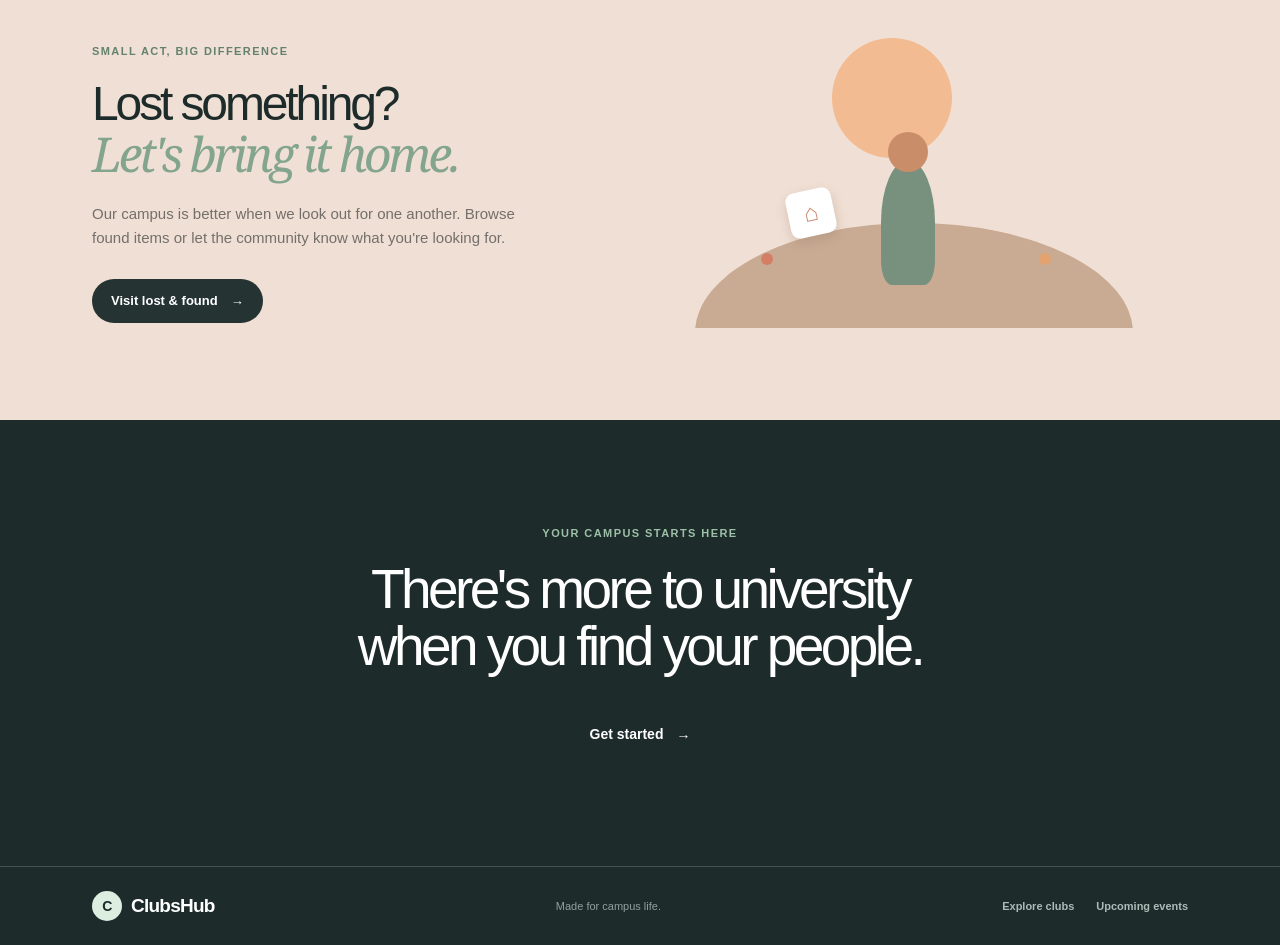
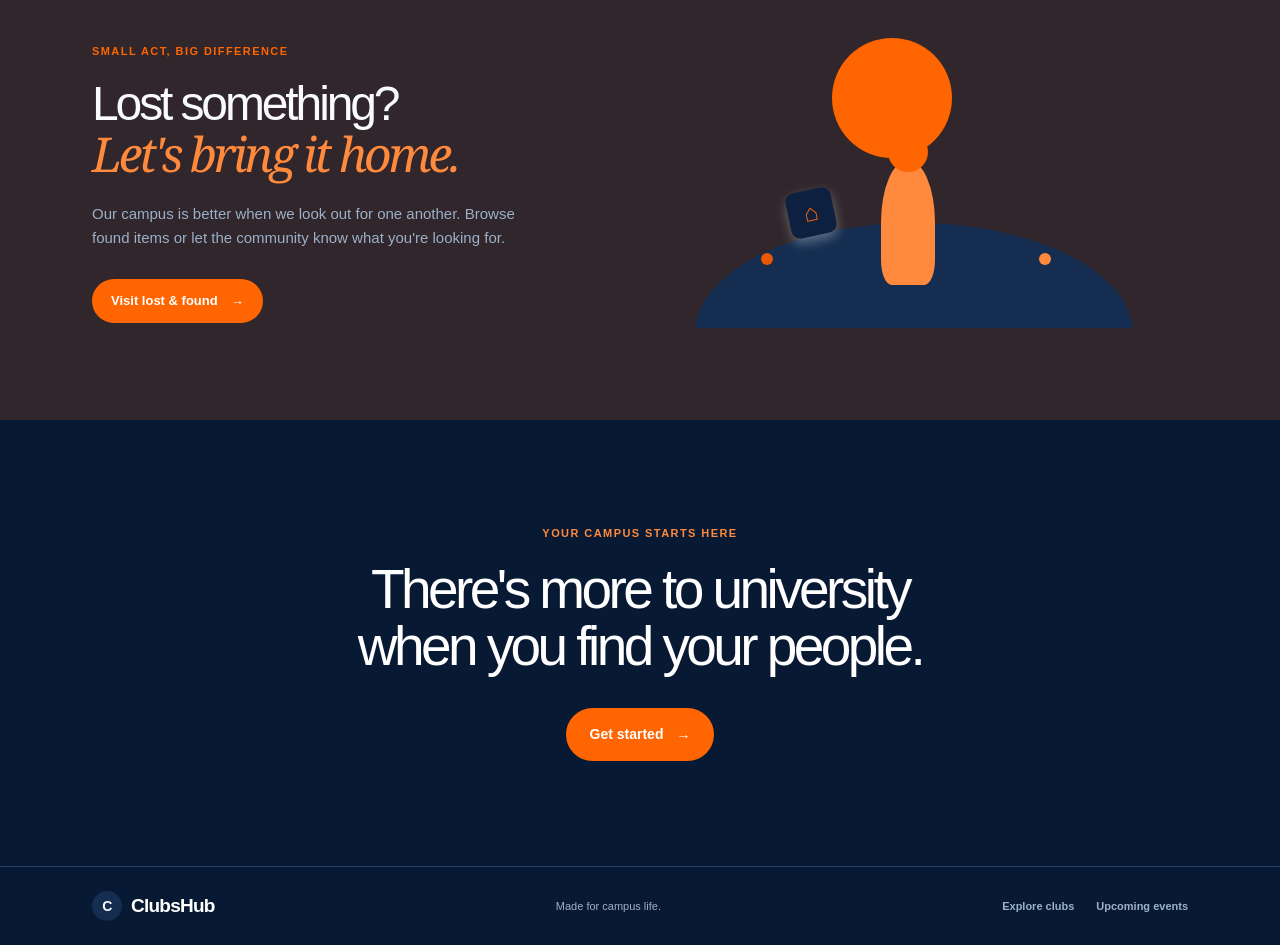
Before and after one commit to mwalimu-j4/ISC-Digital-Build-Off-2026-clubshub, a Next.js app: page / in a window 1280 px wide. Shown: the part 2520-3465 px from the top of the page. Built offline with nearby package versions, Linux system fonts and the light colour scheme.

Commit message:
feat(ux): enforce navy orange shadcn palette
Co-authored-by: Copilot <223556219+Copilot@users.noreply.github.com>

```diff
--- a/src/app/globals.css
+++ b/src/app/globals.css
@@ -1,19 +1,44 @@
 @import 'tailwindcss';
 
 :root {
-  --ink: #1d2b2a;
-  --muted: #64716e;
-  --cream: #f7f8f3;
-  --surface: #ffffff;
-  --line: #e3e9e3;
-  --mint: #dff2e7;
-  --sage: #aec8b5;
-  --coral: #e99b81;
-  --lilac: #ded8f2;
-  --sky: #dcecf2;
+  --ink: var(--foreground);
+  --navy-950: #081a33;
+  --navy-900: #0d2040;
+  --navy-800: #142d50;
+  --orange-500: #ff6500;
+  --orange-400: #ff8a3d;
+
+  /* shadcn/ui semantic theme tokens */
+  --background: #081a33;
+  --foreground: #f8fafc;
+  --card: #0d2040;
+  --card-foreground: #f8fafc;
+  --popover: #0d2040;
+  --popover-foreground: #f8fafc;
+  --primary: #ff6500;
+  --primary-foreground: #ffffff;
+  --primary-hover: #e95700;
+  --secondary: #142d50;
+  --secondary-foreground: #dce8f5;
+  --muted: #142d50;
+  --muted-foreground: #9cb0c8;
+  --accent: #ff8a3d;
+  --accent-foreground: #081a33;
+  --destructive: #ef4444;
+  --border: #274263;
+  --input: #274263;
+  --ring: #ff8a3d;
+  --cream: var(--background);
+  --surface: var(--card);
+  --line: var(--border);
+  --mint: var(--secondary);
+  --sage: var(--accent);
+  --coral: var(--primary);
+  --lilac: var(--secondary);
+  --sky: var(--secondary);
   --radius-lg: 1.5rem;
   --radius-md: 0.9rem;
-  color-scheme: light;
+  color-scheme: dark;
   font-family: Arial, sans-serif;
 }
 
@@ -35,7 +60,7 @@ a {
 }
 a:focus-visible,
 button:focus-visible {
-  outline: 3px solid #6b9b81;
+  outline: 3px solid var(--ring);
   outline-offset: 3px;
 }
 .site-container {
@@ -46,8 +71,8 @@ button:focus-visible {
   width: 100%;
 }
 .site-header {
-  background: rgba(247, 248, 243, 0.94);
-  border-bottom: 1px solid rgba(227, 233, 227, 0.8);
+  background: color-mix(in srgb, var(--background) 94%, transparent);
+  border-bottom: 1px solid color-mix(in srgb, var(--border) 80%, transparent);
   position: sticky;
   top: 0;
   z-index: 20;
@@ -69,9 +94,9 @@ button:focus-visible {
 }
 .brand-mark {
   align-items: center;
-  background: var(--ink);
+  background: var(--navy-900);
   border-radius: 50%;
-  color: white;
+  color: var(--primary-foreground);
   display: inline-flex;
   font-size: 14px;
   height: 30px;
@@ -86,7 +111,7 @@ button:focus-visible {
 }
 .desktop-nav a,
 .footer-links a {
-  color: var(--muted);
+  color: var(--muted-foreground);
   font-size: 13px;
   font-weight: 600;
   transition: color 0.2s ease;
@@ -118,22 +143,22 @@ button:focus-visible {
   transform: translateY(-2px);
 }
 .button-primary {
-  background: var(--ink);
-  color: white;
+  background: var(--primary);
+  color: var(--primary-foreground);
 }
 .button-primary:hover {
-  background: #30413f;
+  background: var(--primary-hover);
 }
 .button-ghost {
-  color: var(--muted);
+  color: var(--muted-foreground);
 }
 .button-large {
   font-size: 14px;
   padding: 15px 23px;
 }
 .button-dark {
-  background: #253332;
-  color: white;
+  background: var(--primary);
+  color: var(--primary-foreground);
 }
 .menu-toggle {
   background: transparent;
@@ -143,7 +168,7 @@ button:focus-visible {
   padding: 7px;
 }
 .menu-toggle span {
-  background: var(--ink);
+  background: var(--foreground);
   display: block;
   height: 2px;
   margin: 4px 0;
@@ -180,7 +205,7 @@ button:focus-visible {
 }
 .eyebrow {
   align-items: center;
-  color: #63816e;
+  color: var(--primary);
   display: flex;
   font-size: 11px;
   font-weight: 800;
@@ -191,7 +216,7 @@ button:focus-visible {
 }
 .eyebrow-dot,
 .status-dot {
-  background: #79a88b;
+  background: var(--accent);
   border-radius: 50%;
   display: inline-block;
   height: 7px;
@@ -211,12 +236,12 @@ h1 {
 }
 h1 em,
 h2 em {
-  color: #83a48d;
+  color: var(--accent);
   font-family: Georgia, serif;
   font-weight: 400;
 }
 .hero-lede {
-  color: var(--muted);
+  color: var(--muted-foreground);
   font-size: 16px;
   line-height: 1.7;
   max-width: 430px;
@@ -228,7 +253,7 @@ h2 em {
   margin-top: 30px;
 }
 .text-link {
-  border-bottom: 1px solid #9aaba3;
+  border-bottom: 1px solid var(--border);
   color: var(--ink);
   font-size: 13px;
   font-weight: 700;
@@ -236,12 +261,12 @@ h2 em {
 }
 .text-link span,
 .value-card a span {
-  color: #71957d;
+  color: var(--accent);
   margin-left: 8px;
 }
 .hero-proof {
   align-items: center;
-  color: var(--muted);
+  color: var(--muted-foreground);
   display: flex;
   font-size: 11px;
   gap: 13px;
@@ -255,10 +280,10 @@ h2 em {
 }
 .avatar-stack span {
   align-items: center;
-  background: #d9e8d9;
+  background: var(--secondary);
   border: 2px solid var(--cream);
   border-radius: 50%;
-  color: #496551;
+  color: var(--secondary-foreground);
   display: flex;
   font-size: 8px;
   font-weight: 700;
@@ -269,24 +294,24 @@ h2 em {
 }
 .avatar-stack span:first-child {
   margin-left: 0;
-  background: #ecc3ae;
+  background: var(--accent);
 }
 .avatar-stack span:nth-child(2) {
-  background: #d5cced;
+  background: var(--secondary);
 }
 .avatar-stack span:nth-child(3) {
-  background: #bdd9d2;
+  background: var(--accent);
 }
 .avatar-stack span:last-child {
-  background: var(--ink);
-  color: white;
+  background: var(--navy-900);
+  color: var(--primary-foreground);
 }
 .hero-visual {
   min-height: 470px;
   position: relative;
 }
 .hero-card-main {
-  background: #dceee0;
+  background: var(--secondary);
   border-radius: 48% 48% 22% 22%;
   height: 395px;
   left: 9%;
@@ -302,7 +327,7 @@ h2 em {
   position: relative;
 }
 .illustration-sun {
-  background: #f2c9a8;
+  background: var(--primary);
   border-radius: 50%;
   height: 100px;
   position: absolute;
@@ -311,7 +336,7 @@ h2 em {
   width: 100px;
 }
 .illustration-building {
-  background: #a9cab1;
+  background: var(--secondary);
   bottom: 105px;
   height: 168px;
   position: absolute;
@@ -323,17 +348,17 @@ h2 em {
 }
 .building-right {
   right: 10%;
-  background: #b6d2c1;
+  background: var(--secondary);
   transform: skewY(5deg);
 }
 .illustration-building::after {
-  background: repeating-linear-gradient(90deg, transparent 0 16px, #dceee0 17px 24px);
+  background: repeating-linear-gradient(90deg, transparent 0 16px, var(--secondary) 17px 24px);
   content: '';
   inset: 20px 11px;
   position: absolute;
 }
 .illustration-tree {
-  background: #6d9477;
+  background: var(--accent);
   border-radius: 50% 50% 42% 42%;
   bottom: 93px;
   height: 78px;
@@ -346,10 +371,10 @@ h2 em {
 }
 .tree-right {
   right: 4%;
-  background: #83a989;
+  background: var(--accent);
 }
 .illustration-ground {
-  background: #83a88d;
+  background: var(--accent);
   border-radius: 50% 50% 0 0;
   bottom: -82px;
   height: 160px;
@@ -358,7 +383,7 @@ h2 em {
   width: 120%;
 }
 .illustration-person {
-  background: #253332;
+  background: var(--primary);
   border-radius: 50% 50% 20% 20%;
   bottom: 50px;
   height: 116px;
@@ -367,7 +392,7 @@ h2 em {
   z-index: 3;
 }
 .illustration-person::before {
-  background: #e7af8c;
+  background: var(--primary);
   border-radius: 50%;
   content: '';
   height: 35px;
@@ -381,19 +406,19 @@ h2 em {
   transform: rotate(-8deg);
 }
 .person-two {
-  background: #b9664c;
+  background: var(--primary-hover);
   bottom: 43px;
   left: 50%;
   transform: scale(1.2);
 }
 .person-three {
-  background: #6f8791;
+  background: var(--secondary-foreground);
   right: 25%;
   transform: rotate(8deg);
 }
 .hero-card-label {
   align-items: center;
-  background: white;
+  background: var(--card);
   border-radius: 999px;
   bottom: 18px;
   display: flex;
@@ -409,10 +434,10 @@ h2 em {
 }
 .floating-card {
   align-items: center;
-  background: white;
-  border: 1px solid #eef0eb;
+  background: var(--card);
+  border: 1px solid var(--border);
   border-radius: 13px;
-  box-shadow: 0 12px 30px rgba(48, 69, 59, 0.1);
+  box-shadow: 0 12px 30px color-mix(in srgb, var(--foreground) 10%, transparent);
   display: flex;
   gap: 10px;
   padding: 12px 14px;
@@ -426,7 +451,7 @@ h2 em {
   font-size: 11px;
 }
 .floating-card small {
-  color: var(--muted);
+  color: var(--muted-foreground);
   font-size: 9px;
   margin-top: 4px;
 }
@@ -434,7 +459,7 @@ h2 em {
   align-items: center;
   background: var(--mint);
   border-radius: 9px;
-  color: #5b8d6e;
+  color: var(--accent);
   display: flex;
   font-size: 19px;
   height: 33px;
@@ -451,10 +476,10 @@ h2 em {
 }
 .floating-club .floating-icon {
   background: var(--lilac);
-  color: #766c9c;
+  color: var(--accent);
 }
 .hero-orbit {
-  border: 1px solid #dfe9df;
+  border: 1px solid var(--border);
   border-radius: 50%;
   position: absolute;
 }
@@ -495,7 +520,7 @@ h2 {
   margin-bottom: 17px;
 }
 .section-heading > p:last-child {
-  color: var(--muted);
+  color: var(--muted-foreground);
   font-size: 15px;
   line-height: 1.65;
 }
@@ -510,17 +535,17 @@ h2 {
   padding: 28px;
 }
 .value-card-coral {
-  background: #f5d6c9;
+  background: color-mix(in srgb, var(--primary) 22%, var(--background));
 }
 .value-card-sage {
-  background: #dbeade;
+  background: color-mix(in srgb, var(--accent) 18%, var(--background));
 }
 .value-card-lilac {
-  background: #e7e1f4;
+  background: color-mix(in srgb, var(--accent) 14%, var(--background));
 }
 .feature-icon {
   align-items: center;
-  background: rgba(255, 255, 255, 0.55);
+  background: color-mix(in srgb, var(--card) 55%, transparent);
   border-radius: 10px;
   display: flex;
   font-size: 22px;
@@ -535,7 +560,7 @@ h2 {
   margin-bottom: 9px;
 }
 .value-card p {
-  color: #5c6863;
+  color: var(--muted-foreground);
   font-size: 13px;
   line-height: 1.55;
   margin-bottom: 23px;
@@ -581,14 +606,14 @@ h2 {
   background: var(--mint);
 }
 .category-peach {
-  background: #f7ded2;
+  background: color-mix(in srgb, var(--primary) 18%, var(--background));
 }
 .category-sky {
   background: var(--sky);
 }
 .category-icon {
   align-items: center;
-  background: rgba(255, 255, 255, 0.55);
+  background: color-mix(in srgb, var(--card) 55%, transparent);
   border-radius: 9px;
   display: flex;
   font-size: 21px;
@@ -604,12 +629,12 @@ h2 {
   font-size: 13px;
 }
 .category-card small {
-  color: var(--muted);
+  color: var(--muted-foreground);
   font-size: 11px;
   margin-top: 4px;
 }
 .category-arrow {
-  color: #70827a;
+  color: var(--muted-foreground);
   font-size: 17px;
   margin-left: auto;
 }
@@ -641,7 +666,7 @@ h2 {
   font-weight: 400;
 }
 .event-date small {
-  color: #72977d;
+  color: var(--accent);
   font-size: 10px;
   font-weight: 800;
   letter-spacing: 0.1em;
@@ -653,19 +678,19 @@ h2 {
   margin-bottom: 6px;
 }
 .event-details p {
-  color: var(--muted);
+  color: var(--muted-foreground);
   font-size: 11px;
   margin: 0;
 }
 .event-details p span {
-  color: #b2bdb6;
+  color: var(--muted-foreground);
   margin: 0 5px;
 }
 .round-arrow {
   align-items: center;
   border: 1px solid var(--line);
   border-radius: 50%;
-  color: #789481;
+  color: var(--accent);
   display: flex;
   font-size: 16px;
   height: 34px;
@@ -678,7 +703,7 @@ h2 {
   background: var(--mint);
 }
 .lost-section {
-  background: #f0dfd4;
+  background: color-mix(in srgb, var(--primary) 16%, var(--background));
   overflow: hidden;
   padding: 92px 0;
 }
@@ -694,7 +719,7 @@ h2 {
   margin-bottom: 20px;
 }
 .lost-copy > p:not(.eyebrow) {
-  color: #736f6a;
+  color: var(--muted-foreground);
   font-size: 15px;
   line-height: 1.65;
   margin-bottom: 28px;
@@ -705,7 +730,7 @@ h2 {
   position: relative;
 }
 .lost-ground {
-  background: #c9ab93;
+  background: var(--secondary);
   border-radius: 50%;
   bottom: -115px;
   height: 220px;
@@ -714,7 +739,7 @@ h2 {
   width: 80%;
 }
 .lost-sun {
-  background: #f3bb91;
+  background: var(--primary);
   border-radius: 50%;
   height: 120px;
   left: 35%;
@@ -723,7 +748,7 @@ h2 {
   width: 120px;
 }
 .lost-person {
-  background: #78917f;
+  background: var(--accent);
   border-radius: 50% 50% 20% 20%;
   bottom: 43px;
   height: 125px;
@@ -733,7 +758,7 @@ h2 {
   z-index: 2;
 }
 .lost-person::before {
-  background: #c98d6a;
+  background: var(--primary);
   border-radius: 50%;
   content: '';
   height: 40px;
@@ -744,11 +769,11 @@ h2 {
 }
 .lost-object {
   align-items: center;
-  background: white;
+  background: var(--card);
   border-radius: 9px;
   bottom: 92px;
-  box-shadow: 0 5px 12px #9b806f55;
-  color: #c9886e;
+  box-shadow: 0 5px 12px color-mix(in srgb, var(--foreground) 33%, transparent);
+  color: var(--primary);
   display: flex;
   font-size: 24px;
   height: 46px;
@@ -760,7 +785,7 @@ h2 {
   z-index: 3;
 }
 .lost-flower {
-  background: #d47e66;
+  background: var(--primary-hover);
   border-radius: 50%;
   bottom: 63px;
   height: 12px;
@@ -772,11 +797,11 @@ h2 {
 }
 .flower-two {
   right: 25%;
-  background: #e2a36f;
+  background: var(--accent);
 }
 .closing-section {
-  background: var(--ink);
-  color: white;
+  background: var(--navy-950);
+  color: var(--primary-foreground);
   padding: 105px 0;
   text-align: center;
 }
@@ -786,19 +811,19 @@ h2 {
   flex-direction: column;
 }
 .closing-section .eyebrow {
-  color: #9dc0a8;
+  color: var(--accent);
 }
 .closing-section h2 {
   font-size: clamp(35px, 5vw, 55px);
   margin-bottom: 32px;
 }
 .closing-section h2 em {
-  color: #a2c6ad;
+  color: var(--accent);
 }
 .site-footer {
-  background: var(--ink);
-  border-top: 1px solid #435250;
-  color: white;
+  background: var(--navy-950);
+  border-top: 1px solid var(--border);
+  color: var(--primary-foreground);
   padding: 24px 0;
 }
 .footer-inner {
@@ -807,11 +832,11 @@ h2 {
   justify-content: space-between;
 }
 .footer-inner .brand-mark {
-  background: #dceee0;
+  background: var(--secondary);
   color: var(--ink);
 }
 .footer-inner p {
-  color: #92a19d;
+  color: var(--muted-foreground);
   font-size: 11px;
   margin: 0;
 }
@@ -820,7 +845,7 @@ h2 {
   gap: 22px;
 }
 .footer-links a {
-  color: #adbbb6;
+  color: var(--muted-foreground);
   font-size: 11px;
 }
 @media (max-width: 900px) {
```
Also changed, not shown: 4 other files (tests, documents, lock files or other folders).
